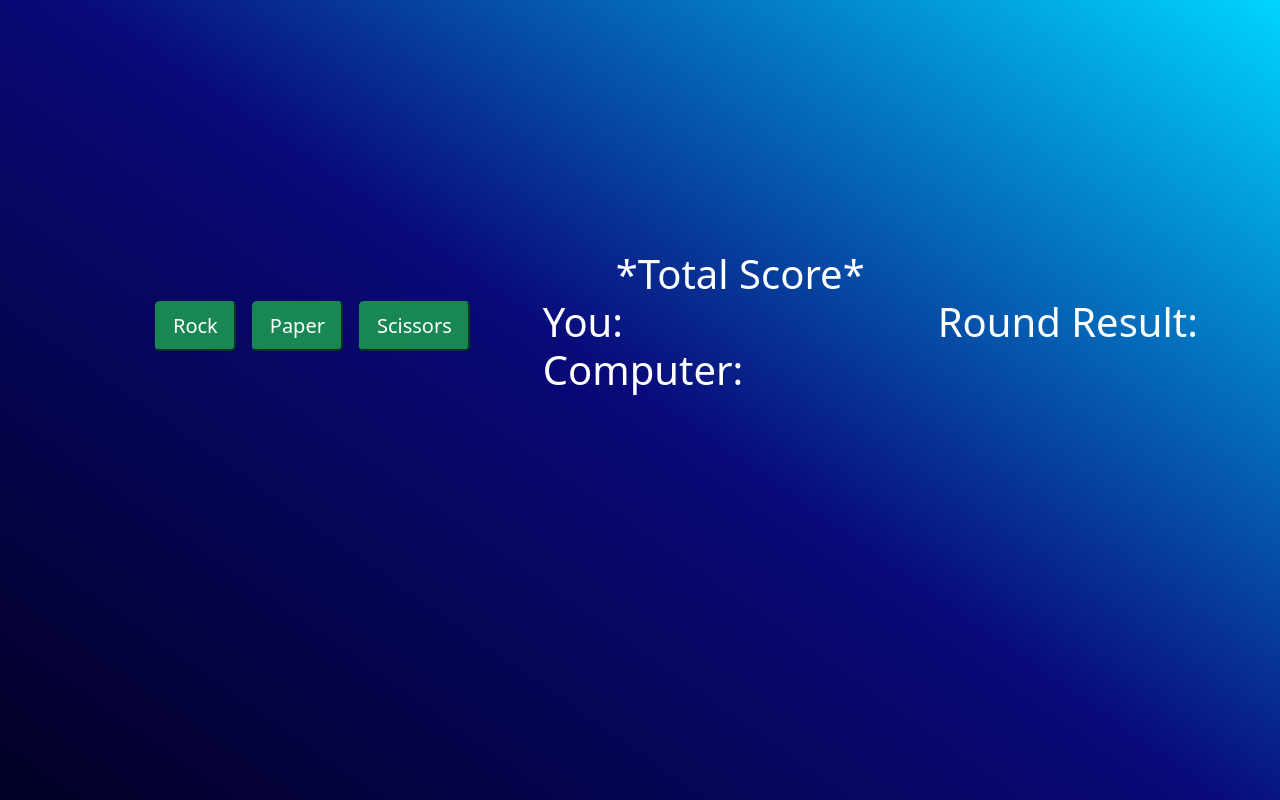
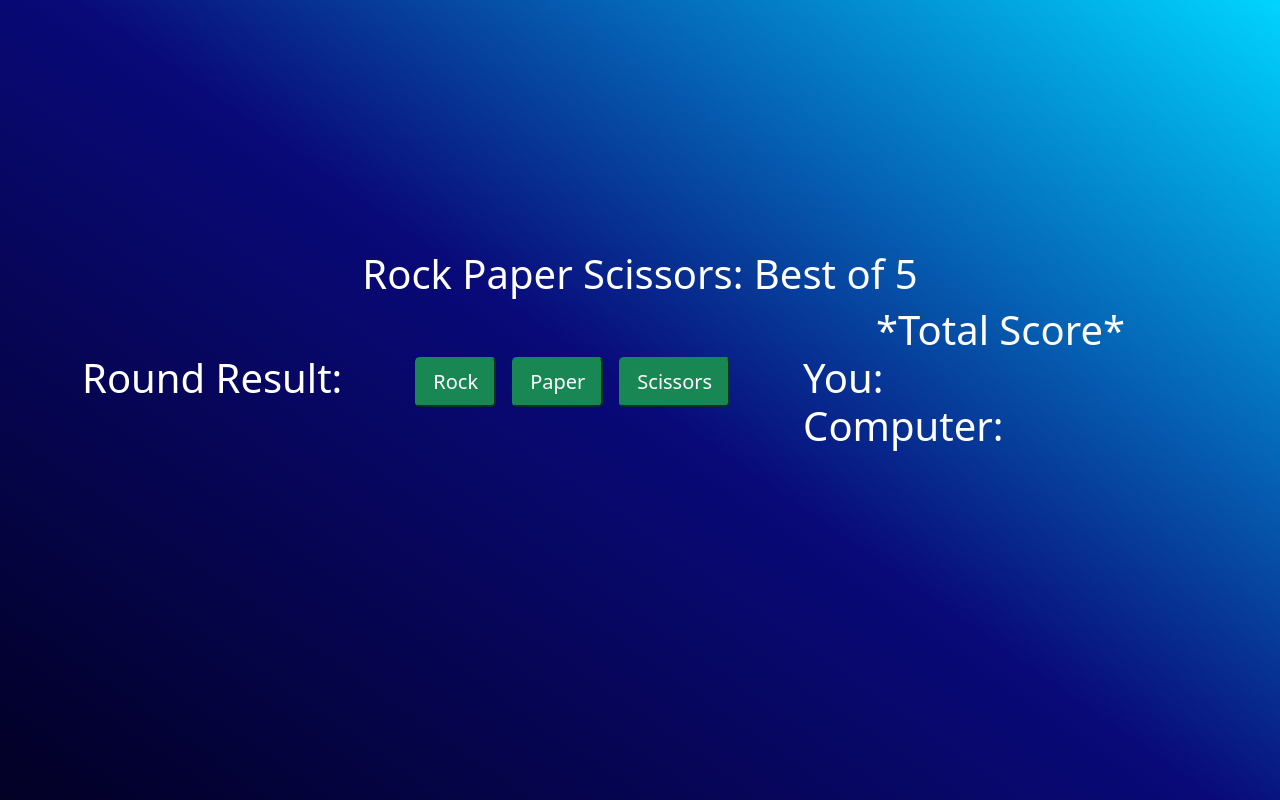
Before and after one commit to zman64/RockPaperScissors, a plain HTML site: page index.html in a window 1280 px wide. Drawn offline with nearby package versions, Linux system fonts and the light colour scheme.

Commit message:
Fix Flexbox ordering issue on small
Also add title div

```diff
--- a/index.html
+++ b/index.html
@@ -11,19 +11,20 @@
 </head>
 <body class="d-flex justify-content-center align-items-center">
     <div class= "container flex-column d-flex justify-content-start" id="container">
+        <div class="title text-white h1 text-center">Rock Paper Scissors: Best of 5</div>
             <div class="d-lg-flex">
 
-                <div class="order-1 align-self-center d-flex justify-content-center flex-sm-row flex-grow-1 flex-wrap" id="buttons">
+                <div class="order-lg-4 align-self-center d-flex justify-content-center flex-sm-row flex-grow-1 flex-wrap" id="buttons">
                     <button class="btn-lg btn-success me-3" id="rock" value="Rock">Rock</button>
                     <button class="btn-lg btn-success me-3" id="paper" value="Paper">Paper</button>
                     <button class="btn-lg btn-success" id="scissors" value="Scissors">Scissors</button>
                 </div>
-                <div class="order-1 text-white h1 d-flex flex-column flex-grow-1" id="runningScore" >
+                <div class="order-lg-5 text-white h1 d-flex flex-column flex-grow-1" id="runningScore" >
                     <div class="align-self-center">*Total Score*</div>
                     <div >You: <span id="player-score"></span></div>
                     <div>Computer: <span id="computer-score"></span></div>
                 </div>
-                 <div class="order-md-1 text-white h1 flex-grow-0 align-self-center" id="roundContainer">
+                 <div class="order-lg-2 text-white h1 flex-grow-0 align-self-center" id="roundContainer">
                     Round Result:
                 </div>
             </div>
--- a/index.js
+++ b/index.js
@@ -158,6 +158,9 @@ function declareWinner() {
         computerScore = 0;
         keepPlayerScore();
         keepCpuScore();
+        Array.from(buttons).forEach( button => {
+            button.disabled = false;
+        })
         PlayAgain.classList.add('hide')
     })
 
```
